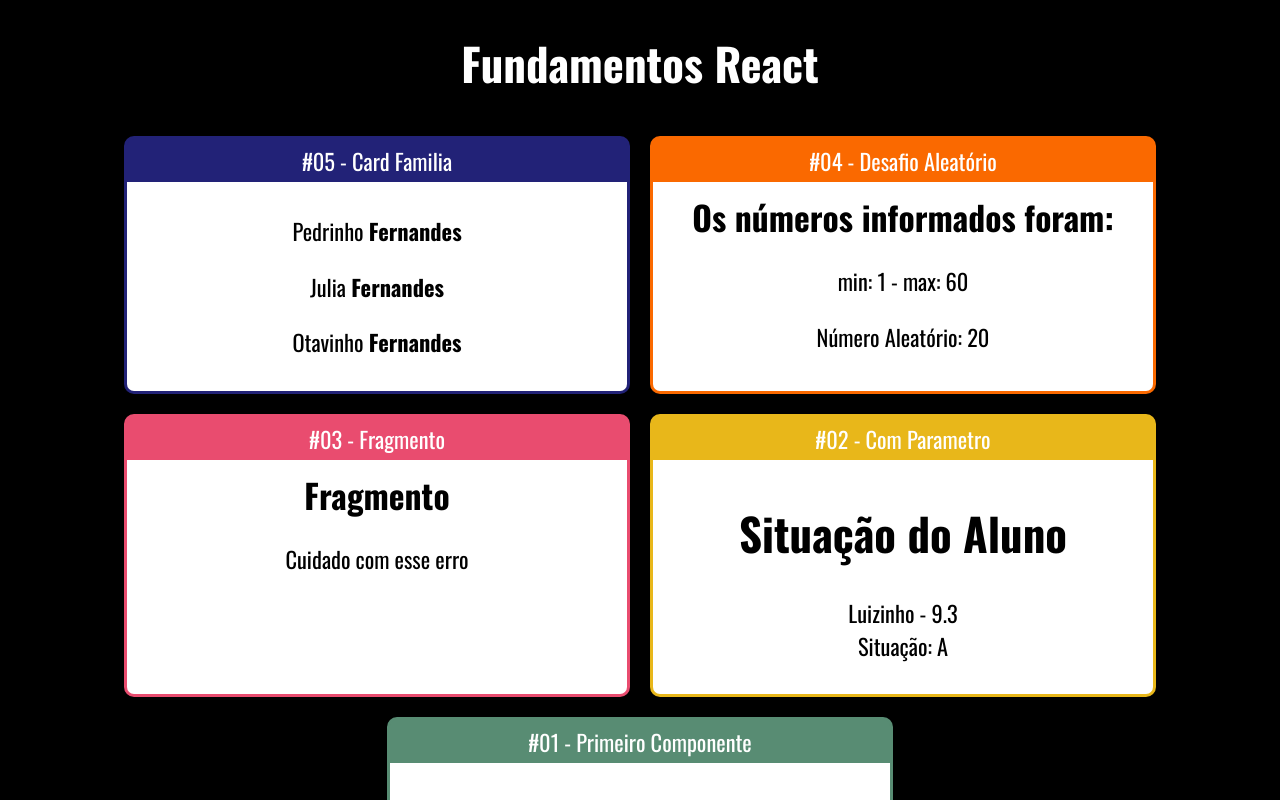
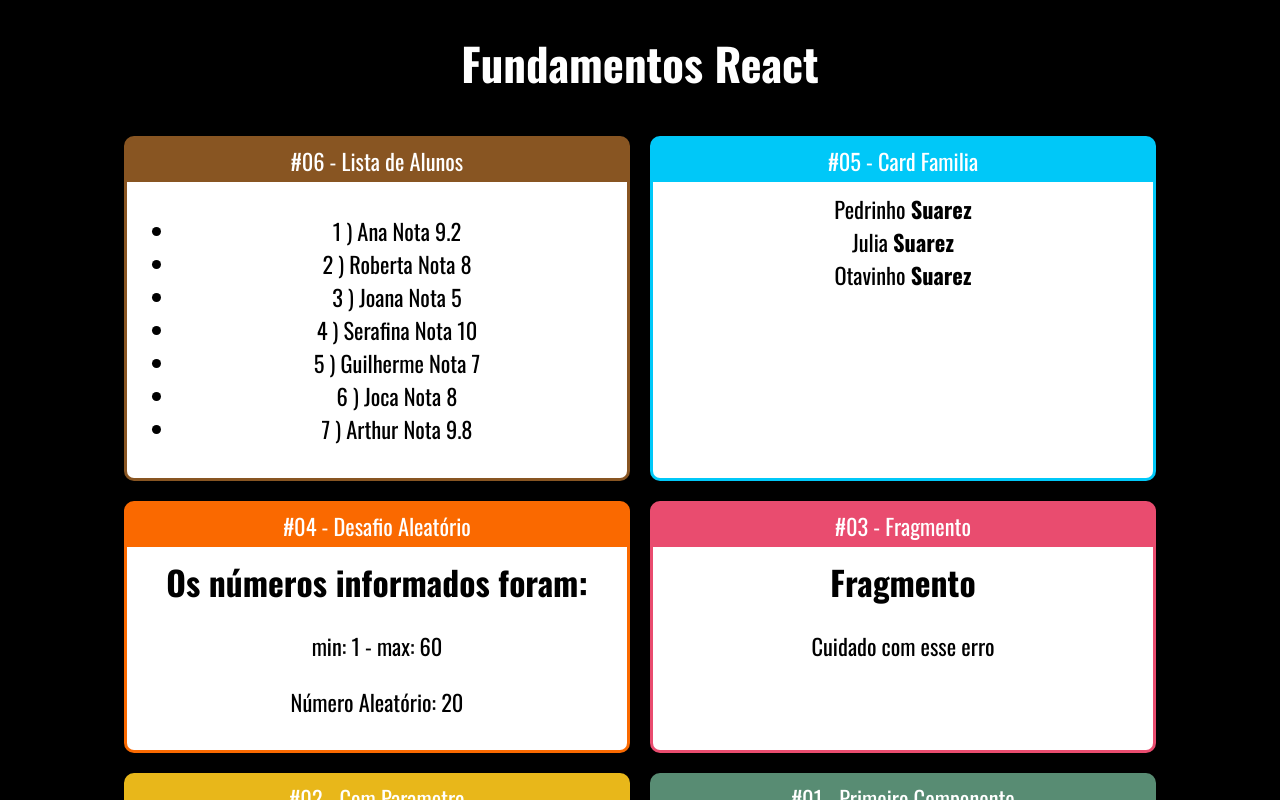
Before and after one commit to DarioFH/curso-react-fundamentos, a React (Create React App) app: page / in a window 1280 px wide. Shown: the top 800 px of the page. Built offline with nearby package versions, Linux system fonts and the light colour scheme.

Commit message:
laço de repetição

```diff
--- a/src/App.jsx
+++ b/src/App.jsx
@@ -1,12 +1,14 @@
 import './App.css'
 import React from 'react'
 
+import ListaAlunos from './components/repeticao/ListaAlunos'
 import Aleatorio from './components/basico/Aleatorio'
 import ComParametro from './components/basico/ComParametro'
 import Fragmento from './components/basico/Fragmento'
 import Primeiro from './components/basico/Primeiro'
 import Card from './components/layout/Card'
 import Familia from './components/basico/Familia'
+import FamiliaMembro from './components/basico/FamiliaMembro'
 
 export default props => {
     return (
@@ -16,8 +18,16 @@
 
             <div className="Cards">
 
-                <Card titulo="#05 - Card Familia" color="#227">
-                    <Familia sobrenome="Fernandes"/>
+                <Card titulo="#06 - Lista de Alunos" color="#852">
+                    <ListaAlunos />
+                </Card>
+
+                <Card titulo="#05 - Card Familia" color="#00C8F8">
+                    <Familia sobrenome="Suarez">
+                        <FamiliaMembro nome="Pedrinho"/>
+                        <FamiliaMembro nome="Julia" />
+                        <FamiliaMembro nome="Otavinho"/>
+                    </Familia>
                 </Card>
 
                 <Card titulo="#04 - Desafio Aleatório" color="#FA6900">
--- a/src/components/basico/Familia.jsx
+++ b/src/components/basico/Familia.jsx
@@ -1,13 +1,13 @@
-import React from 'react'
-
-import FamiliaMembro from './FamiliaMembro'
+import React, { cloneElement } from 'react'
 
 export default (props) => {
     return (
         <div>
-            <p><FamiliaMembro nome="Pedrinho" {...props}/></p>
-            <p><FamiliaMembro nome="Julia" {...props}/></p>
-            <p><FamiliaMembro nome="Otavinho" {...props}/></p>
+            {
+               props.children.map((filu,i) => {
+                   return cloneElement(filu, {...props, key:i})
+               })
+            }
         </div>
     )
 }
--- /dev/null
+++ b/src/components/repeticao/ListaAlunos.jsx
@@ -0,0 +1,22 @@
+import React from 'react'
+import alunos from '../../data/alunos'
+
+export default (props) => {
+
+    const lis = alunos.map((aluno, i) => {
+        return (
+            <li key={i}>
+              {/* {aluno.id}) {aluno.nome} Nota: -> {aluno.nota} */}
+              {`${aluno.id} ) ${aluno.nome} Nota ${aluno.nota}`}
+            </li>
+        )
+    })
+
+    return (
+        <div>
+            <ul>
+                {lis}
+            </ul>
+        </div>
+    )
+}
--- /dev/null
+++ b/src/data/alunos.js
@@ -0,0 +1,9 @@
+export default [
+    {id: 1, nome: 'Ana', nota: 9.2},
+    {id: 2, nome: 'Roberta', nota: 8},
+    {id: 3, nome: 'Joana', nota: 5},
+    {id: 4, nome: 'Serafina', nota: 10},
+    {id: 5, nome: 'Guilherme', nota: 7},
+    {id: 6, nome: 'Joca', nota: 8},
+    {id: 7, nome: 'Arthur', nota: 9.8}
+]
```
Also changed, not shown: 1 other file (tests, documents, lock files or other folders).
